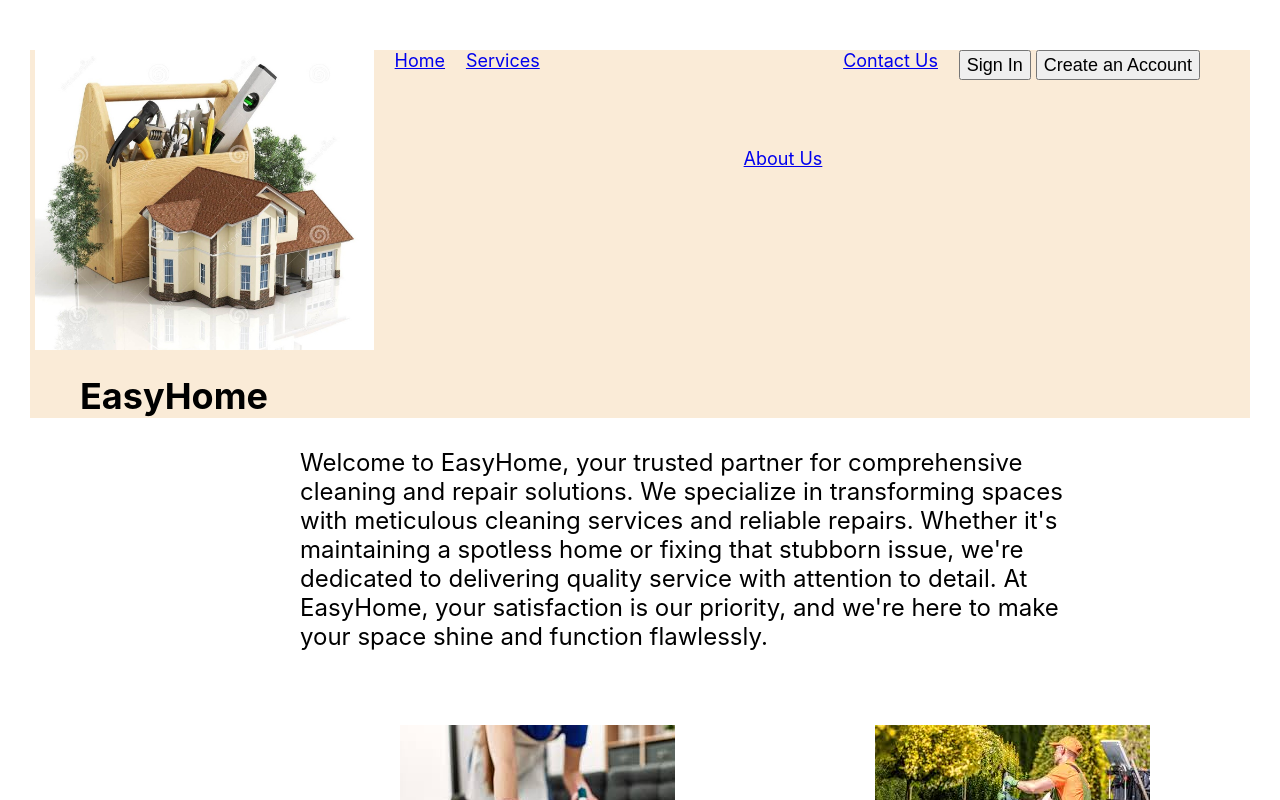
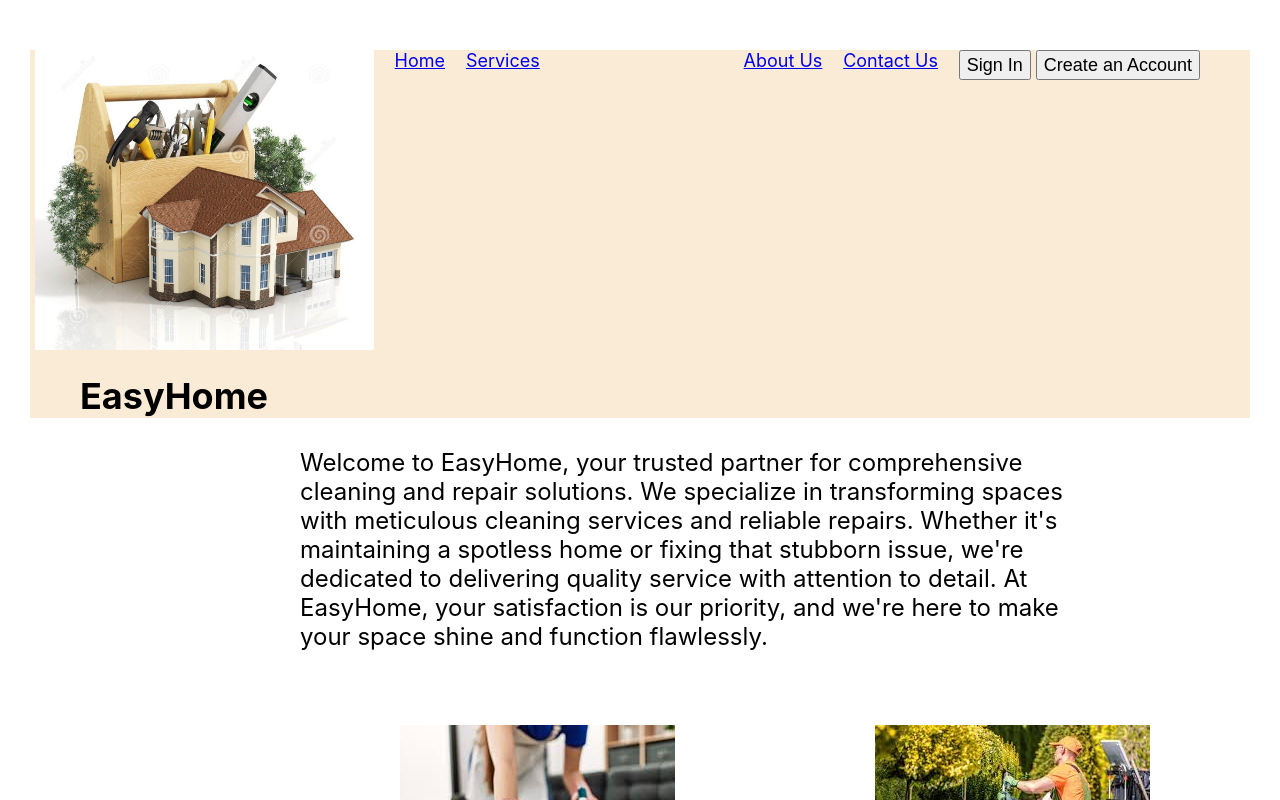
Before and after one commit to VivianaMv/serviceswebapllication, a React (Create React App) app: page / in a window 1280 px wide. Shown: the top 800 px of the page. Built offline with nearby package versions, Linux system fonts and the light colour scheme.

Commit message:
styleabout

```diff
--- a/src/Components/Style.css
+++ b/src/Components/Style.css
@@ -86,7 +86,7 @@ margin-left: 50px;
     font-size: large;
 }
 .About{
-    margin-top: 8%;
+
     margin-left: 15%;
 
 }
```
